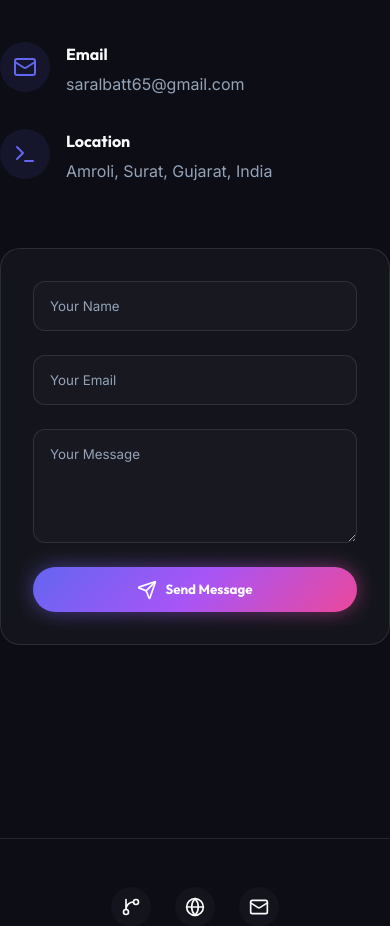
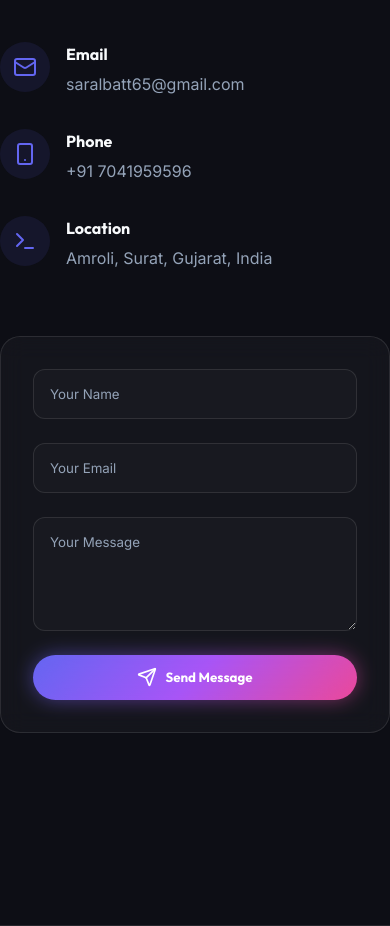
Before and after one commit to saralbatt65-bit/saral-portfolio, a React (Vite) app in the folder frontend/: page / in a window 390 px wide. Shown: the part 3840-4766 px from the top of the page. Built offline with nearby package versions, Linux system fonts and the light colour scheme; no server answers.

Commit message:
feat: add phone number

```diff
--- a/frontend/src/App.jsx
+++ b/frontend/src/App.jsx
@@ -161,6 +161,13 @@ const Contact = () => {
             </div>
           </div>
           <div className="contact-item">
+            <div className="contact-icon"><Smartphone size={24} /></div>
+            <div className="contact-detail">
+              <h4>Phone</h4>
+              <p><a href="tel:+917041959596" style={{ color: 'inherit', textDecoration: 'none' }}>+91 7041959596</a></p>
+            </div>
+          </div>
+          <div className="contact-item">
             <div className="contact-icon"><Terminal size={24} /></div>
             <div className="contact-detail">
               <h4>Location</h4>
```
